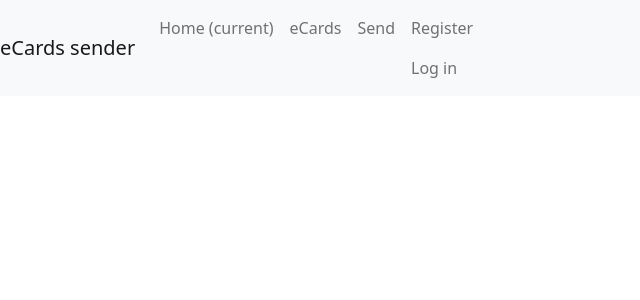
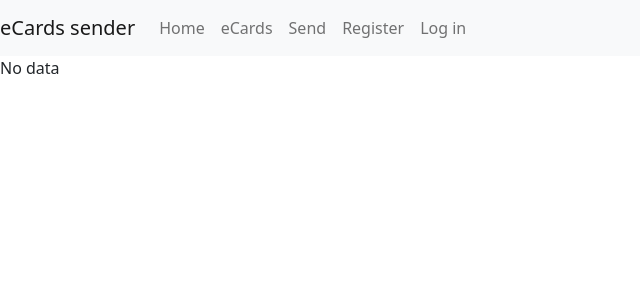
Before and after one commit to Aycan45/reward-gateway-project, a PHP site: page / in a window 1280 px wide. Shown: the top 300 px of the page, without its empty margins (0-640 px from the left). Run offline with PHP 8.4, Linux system fonts and the light colour scheme.

Commit message:
commit for the ecards

```diff
--- /dev/null
+++ b/classes/ecards.class.php
@@ -0,0 +1,22 @@
+<?php
+
+class eCards extends DataBaseHelper{
+
+    protected function getAlleCards(){
+
+        $statement =$this->connect()->prepare("SELECT * FROM ecards;");
+
+        if ($statement->rowCount() > 0) {
+            while ($row = $statement->fetch(PDO::FETCH_ASSOC)) {
+                $data[] = $row;
+            }
+            return $data;
+        }
+        else{
+            echo "No data";
+        }
+
+    }
+
+}
+?>
--- /dev/null
+++ b/controllers/cards.controller.php
@@ -0,0 +1,17 @@
+<?php
+
+class CardsController extends eCards{
+
+    public function showAlleCards(){
+
+        $datas = $this->getAlleCards();
+        foreach ((array) $datas as $data) {
+            echo $data['cardName']."<br>";
+            echo $data['cardImage']."<br>";
+            echo $data['description']."<br>";
+        }
+
+    }
+
+}
+?>
--- a/index.php
+++ b/index.php
@@ -19,10 +19,10 @@
     <div class="collapse navbar-collapse" id="navbarNav">
         <ul class="navbar-nav">
         <li class="nav-item active">
-            <a class="nav-link" href="#">Home <span class="sr-only">(current)</span></a>
+            <a class="nav-link" href="./index.php">Home</a>
         </li>
         <li class="nav-item">
-            <a class="nav-link" href="#">eCards</a>
+            <a class="nav-link" href="./cards.php">eCards</a>
         </li>
         <li class="nav-item">
             <a class="nav-link" href="#">Send</a>
@@ -33,6 +33,8 @@
             ?>
             <li class="nav-item">
                 <a class="nav-link" href="#"><?php echo $_SESSION['email'];?></a>
+            </li>
+            <li class="nav-item">
                 <a class="nav-link" href="./logout.php">Logout</a>
             </li>
             <?php
@@ -42,6 +44,8 @@
             ?>
              <li class="nav-item">
                 <a class="nav-link" href="./register.html">Register</a>
+             </li>
+            <li class="nav-item">
                 <a class="nav-link" href="./login.html">Log in</a>
             </li>
             <?php
@@ -50,5 +54,15 @@
         </ul>
     </div>
     </nav>
+    <?php
+        include("./classes/databasehelper.class.php");
+        include("./classes/ecards.class.php");
+        include("./controllers/cards.controller.php");
+
+        $ecards = new CardsController;
+
+        $ecards->showAlleCards();
+
+    ?>
 </body>
 </html>
--- a/login.php
+++ b/login.php
@@ -2,8 +2,13 @@
 
 if (isset($_POST['login'])) {
 
+
     $email = $_POST['email'];
     $password = $_POST['password'];
+
+    session_start();
+
+    $_SESSION['email'] = $email;
 
     include('./classes/databasehelper.class.php');
     include('./classes/login.class.php');
--- a/register.php
+++ b/register.php
@@ -5,6 +5,10 @@ if (isset($_POST['register'])) {
     $username = $_POST['username'];
     $email = $_POST['email'];
     $password = $_POST['password'];
+
+    session_start();
+
+    $_SESSION['email'] = $email;
 
     include('./classes/databasehelper.class.php');
     include('./classes/register.class.php');
```
Also changed, not shown: images/birthday.jpeg (added).
